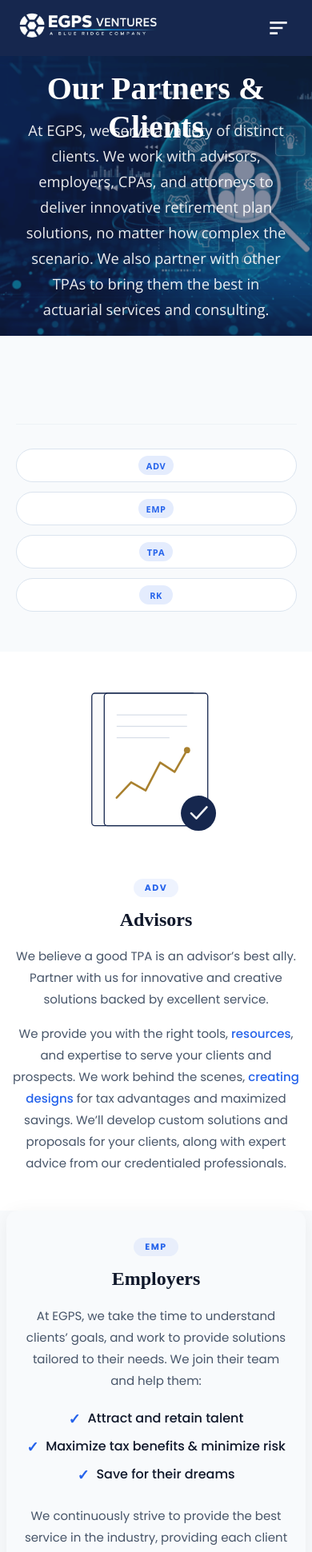
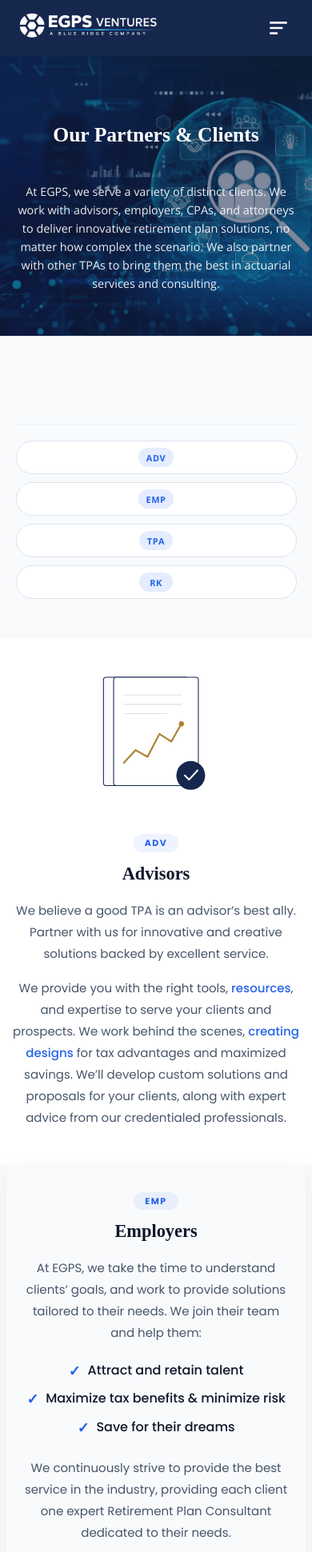
Before and after one commit to VigneshprabhuT/Pdf_Extraction_Front, a React (Create React App) app: page /about-us in a window 390 px wide. Shown: the top 1941 px of the page at 80% size. Built offline with nearby package versions, Linux system fonts and the light colour scheme; a web font is replaced by a local one.

Commit message:
completed

```diff
--- a/src/css/About.css
+++ b/src/css/About.css
@@ -1,6 +1,7 @@
 /* ====================================
    About Page – Partners & Clients
    Complete CSS with centered professional sections
+   Fully responsive: 1024px / 768px / 576px / 400px
 ==================================== */
 
 .About_back {
@@ -9,7 +10,7 @@
     background-size: cover;
     background-position: center;
     background-repeat: no-repeat;
-    height: 500px;
+    min-height: 500px;
     display: flex;
     justify-content: center;
     align-items: center;
@@ -38,20 +39,15 @@
     line-height: 1.2;
     font-weight: 600;
     margin-bottom: 1.5rem;
+    padding: 20px 0;
 }
 .about-content .hero-lede {
+    max-width: 700px;
+    margin: 0 auto;
     font-family: "Open Sans", sans-serif;
     font-size: 1.15rem;
     line-height: 2rem;
-    color: rgba(255,255,255,0.92);
-}
-
-.hero-lede {
-    max-width: 700px;
-    margin: 0 auto;
-    font-size: 17px;
-    color: #475569;
-    line-height: 1.8;
+    color: rgba(255, 255, 255, 0.92);
 }
 
 /* -------- Partner Index (Jump Navigation) -------- */
@@ -137,18 +133,19 @@
     background: #f8fafc;
 }
 
-/* -------- Employer, TPA, Recordkeeper Sections (centered, professional, with border-radius) -------- */
+/* -------- Employer, TPA, Recordkeeper Sections (centered, professional) -------- */
 .partner-Employee,
 .partner-Tpa,
 .partner-rk {
     grid-template-columns: 1fr;              /* single centered column */
     text-align: center;
     max-width: 1100px;
-    margin: 0 auto;                          /* center the section itself */
+    width: 100%;
+    box-sizing: border-box;
+    margin: 50px auto 0;                     /* center the section itself */
     padding: 70px 10%;
     box-shadow: 0 4px 24px rgba(0, 0, 0, 0.06);
     transition: transform 0.3s ease, box-shadow 0.3s ease;
-    margin-top: 50px;
 }
 
 .partner-Employee:hover,
@@ -261,7 +258,6 @@
 
 /* ====================================
    Our Full Process – Purpose & Values
-   Using Flexbox
 ==================================== */
 
 .Our_full_process {
@@ -274,18 +270,15 @@
     background: #ffffff;
     padding: 80px 8%;
     text-align: center;
-
 }
 
 .purpose-inner {
     max-width: 1200px;
     margin: 0 auto;
-
 }
 
 .purpose-inner .eyebrow {
     margin-bottom: 8px;
-
 }
 
 .purpose-inner h2 {
@@ -301,19 +294,20 @@
     flex-wrap: wrap;
     justify-content: center;
     gap: 40px;
-
 }
 
 .purpose-card {
-    flex: 0 1 calc(33.333% - 40px);   /* 3 columns with gap */
+    flex: 1 1 calc(33.333% - 40px);   /* 3 columns with gap */
     min-width: 260px;                 /* prevents too narrow */
+    max-width: 360px;
+    box-sizing: border-box;
     background: #f8fafc;
     padding: 40px 30px;
     border-radius: 20px;
     box-shadow: 0 4px 16px rgba(0, 0, 0, 0.04);
     transition: transform 0.3s ease, box-shadow 0.3s ease;
     text-align: center;
-    border: 1px solid black;
+    border: 1px solid #eef2f6;
 }
 
 .purpose-card:hover {
@@ -384,8 +378,10 @@
 }
 
 .value-card {
-    flex: 0 1 calc(33.333% - 30px);   /* 3 columns with gap */
+    flex: 1 1 calc(33.333% - 30px);   /* 3 columns with gap */
     min-width: 240px;
+    max-width: 320px;
+    box-sizing: border-box;
     background: #ffffff;
     padding: 30px 24px;
     border-radius: 16px;
@@ -393,7 +389,6 @@
     transition: transform 0.3s ease, box-shadow 0.3s ease;
     text-align: center;
     border: 1px solid #eef2f6;
-    border: 1px solid black;
 }
 
 .value-card:hover {
@@ -412,7 +407,6 @@
     justify-content: center;
     font-size: 24px;
     color: #2563eb;
-
 }
 
 .value-card h3 {
@@ -558,6 +552,7 @@
 
 .newsletter-form input {
     flex: 1;
+    min-width: 0;
     border: none;
     outline: none;
     background: transparent;
@@ -573,6 +568,7 @@
 
 .newsletter-form button {
     width: 56px;
+    flex-shrink: 0;
     border: none;
     background: #2563eb;
     color: #ffffff;
@@ -626,26 +622,68 @@
 }
 
 /* ====================================
-   Responsive – Corrections & Improvements
+   Responsive – Breakpoint Ladder
+   1024px (small desktop / large tablet)
+   768px  (tablet)
+   576px  (large phone)
+   400px  (small phone)
 ==================================== */
+
+/* ---------- 1024px ---------- */
+@media (max-width: 1024px) {
+    .partner-section {
+        gap: 40px;
+    }
+
+    /* Purpose/Values drop to 2 columns before hitting tablet stack */
+    .purpose-card {
+        flex: 1 1 calc(50% - 40px);
+    }
+
+    .value-card {
+        flex: 1 1 calc(50% - 30px);
+    }
+
+    .footer-top {
+        grid-template-columns: 1.5fr 1fr 1fr;
+        row-gap: 40px;
+    }
+
+    .footer-col:nth-of-type(3) {
+        grid-column: span 1;
+    }
+
+    .footer-newsletter {
+        grid-column: 1 / -1;
+    }
+}
+
+/* ---------- 768px ---------- */
 @media (max-width: 768px) {
+
+    .About_back {
+        min-height: 380px;
+        padding: 50px 5% 40px;
+    }
+    .about-content h1 {
+        font-size: clamp(1.6rem, 5vw, 2.2rem);
+    }
+
+    .about-content .hero-lede {
+        font-size: 0.95rem;
+        line-height: 1.7;
+    }
+
     .about-hero {
         padding: 70px 5% 50px;
-    }
-
-    .about-hero h1 {
-        font-size: 2.2rem;
-    }
-
-    .hero-lede {
-        font-size: 15px;
     }
 
     /* ----- Partner Index (stack buttons) ----- */
     .partner-index {
         flex-direction: column;
         align-items: center;
-        gap: 12px;
+        gap: 10px;
+        padding-top: 20px;
     }
 
     .partner-index button {
@@ -664,7 +702,7 @@
         gap: 30px;
     }
 
-    /* Make the two‑column advisor section single column */
+    /* Make the two-column advisor section single column */
     .partner-section {
         grid-template-columns: 1fr;
         text-align: center;
@@ -677,6 +715,7 @@
         padding: 40px 6%;
         margin: 0 12px 40px;  /* add bottom margin for separation */
         border-radius: 16px;
+        max-width: calc(100% - 24px);
     }
 
     .partner-copy h2 {
@@ -708,7 +747,8 @@
     }
 
     .purpose-card {
-        flex: 0 1 100%;          /* full width */
+        flex: 1 1 100%;          /* full width */
+        max-width: 480px;
         min-width: unset;
         padding: 28px 20px;
         border-radius: 16px;
@@ -735,7 +775,8 @@
     }
 
     .value-card {
-        flex: 0 1 100%;          /* full width */
+        flex: 1 1 100%;          /* full width */
+        max-width: 480px;
         min-width: unset;
         padding: 24px 16px;
         border-radius: 14px;
@@ -760,12 +801,12 @@
         min-height: 350px;
         background-size: cover;
         background-position: center;
-        height: auto;            /* allow height to be determined by min-height */
+        height: auto;
     }
 
-    /* ========== FOOTER – Services & Resources in a row ========== */
+    /* ========== FOOTER – two columns ========== */
     .footer-top {
-        grid-template-columns: 1fr 1fr;          /* two columns */
+        grid-template-columns: 1fr 1fr;
         gap: 30px;
         text-align: center;
     }
@@ -817,18 +858,13 @@
         width: 100%;
     }
 
-    .newsletter-form input {
-        flex: 1;
-        min-width: 0;
-    }
-
     .footer-bottom {
         display: flex;
         flex-direction: row;
         justify-content: space-between;
         align-items: center;
         gap: 15px;
-    flex-wrap: nowrap;
+        flex-wrap: wrap;
     }
 
     .footer-bottom > span {
@@ -842,8 +878,7 @@
         justify-content: flex-end;
         align-items: center;
         gap: 12px;
-    flex-wrap: nowrap;
-    white-space: nowrap;
+        flex-wrap: wrap;
     }
 
     .footer-legal a {
@@ -852,8 +887,56 @@
     }
 }
 
-/* Small Mobile */
-@media (max-width: 480px) {
+/* ---------- 576px: large phones ---------- */
+@media (max-width: 576px) {
+    .about-content h1 {
+        font-size: 1.6rem;
+    }
+
+    .about-content .hero-lede {
+        font-size: 0.9rem;
+        line-height: 1.6;
+    }
+
+    .partner-copy h2 {
+        font-size: 1.5rem;
+    }
+
+    .purpose-inner h2,
+    .values-inner h2 {
+        font-size: 1.5rem;
+    }
+
+    /* ----- FOOTER – single column on small phones ----- */
+    .footer-top {
+        grid-template-columns: 1fr;
+        text-align: center;
+        gap: 34px;
+    }
+
+    .footer-brand,
+    .footer-col,
+    .footer-col:first-of-type,
+    .footer-col:nth-of-type(2),
+    .footer-col:nth-of-type(3),
+    .footer-newsletter {
+        grid-column: 1 / -1;
+    }
+
+    .footer-bottom {
+        flex-direction: column;
+        align-items: center;
+        text-align: center;
+        gap: 14px;
+    }
+
+    .footer-legal {
+        justify-content: center;
+    }
+}
+
+/* ---------- 400px: small phones ---------- */
+@media (max-width: 400px) {
     .about-hero h1 {
         font-size: 1.8rem;
     }
@@ -881,10 +964,11 @@
         padding: 30px 5%;
         margin: 0 8px 30px;
         border-radius: 14px;
+        max-width: calc(100% - 16px);
     }
 
     .partner-copy h2 {
-        font-size: 1.5rem;
+        font-size: 1.4rem;
     }
 
     .ledger-list {
@@ -895,6 +979,10 @@
 
     .ledger-list li {
         padding-left: 24px;
+    }
+
+    .ledger-art {
+        max-width: 180px;
     }
 
     .purpose-card {
```
Lines whose indentation alone changed are shown as unchanged.
